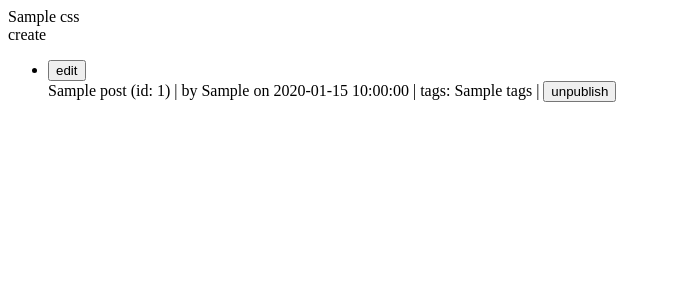
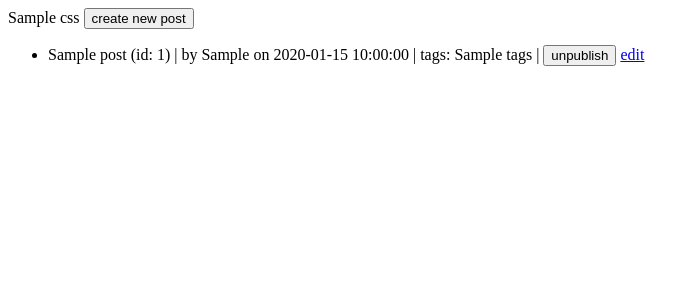
Before and after one commit to foundling/mtsite, a Flask app: template templates/admin/dashboard.html in a window 1280 px wide. Shown: the top 300 px of the page, without its empty margins (0-698 px from the left). Run offline with Flask 2, Linux system fonts and the light colour scheme; the template is opened without the code that fills it: most values are stand-ins (such as "Sample title", 1, 10 or a date in 2020).

Commit message:
wip. debugging crud

```diff
--- a/app.py
+++ b/app.py
@@ -91,11 +91,11 @@
     first_name = StringField('First Name', validators=[InputRequired(),Length(min=1, max=100)])
     last_name = StringField('Last Name', validators=[InputRequired(),Length(min=1, max=100)])
 
-CREATE_POST = 'insert into post (author_id, pub_date, title, content, published) values (NULL, ?, ?, ?, ?, ?)'
+CREATE_POST = 'insert into post (author_id, pub_date, title, content, published) values (?, ?, ?, ?, ?)'
 UPDATE_POST = 'update post set pub_date = ?, title = ?, content = ?, published = ? where id = ?'
 TAGS_FOR_POST_BY_POST_ID = 'select tag.tag, tag.id from tag join post_tag on tag.id = post_tag.tag_id join post on post.id = post_tag.post_id where post_id = ?'
-CREATE_TAG = 'insert or ignore into tag values (NULL, ?)'
-ADD_TAG_TO_POST = 'insert or ignore into post_tag values (NULL, ?, ?)'
+CREATE_TAG = 'insert or ignore into tag (tag) values (?)'
+ADD_TAG_TO_POST = 'insert or ignore into post_tag (post_id, tag_id) values (?, ?)'
 DELETE_TAG_FROM_POST = 'delete from post_tag where post_tag.post_id = ? and post_tag.tag_id = ?'
 ALL_POSTS_WITH_TAGS = '''
     select
@@ -104,7 +104,7 @@
         from post
         join post_tag on post.id = post_tag.post_id
         join tag on tag.id = post_tag.tag_id
-        join post_author on post.id = post_author.post_id
+        join post_author on post.author_id = post_author.author_id
         join author on post_author.author_id = author.id
         group by post.id;
     '''
@@ -170,7 +170,6 @@
 def login():
 
     form = LoginForm()
-    error = None
 
     if form.validate_on_submit():
 
@@ -182,14 +181,16 @@
             result = cur.fetchone()
 
             if result is None:
-                return render_template('admin/login.html', form=form, error='Invalid user/password combination')
+                error = 'Invalid user/password combination'
+                return render_template('admin/login.html', form=form, error=error)
 
             user = load_user(result['id'])
 
             if bcrypt.check_password_hash(user.password, form.password.data):
                 login_user(user, remember=form.remember.data)
             else:
-                return render_template('admin/login.html', form=form, error='invalid user/password combination')
+                error = 'invalid user/password combination'
+                return render_template('admin/login.html', form=form, error=error)
 
             # is_safe_url should check if the url is safe for redirects.
             # See http://flask.pocoo.org/snippets/62/ for an example.
@@ -206,20 +207,25 @@
 @login_required
 @app.route('/admin/logout')
 def logout():
+
     logout_user()
     return redirect(url_for('login'))
 
 @app.route('/admin/register', methods=['GET','POST'])
 def register():
+
     if request.method == 'GET':
         form = RegisterForm()
         return render_template('admin/login.html', form=form)
+
     elif request.method == 'POST':
         return render_template('admin/login.html')
 
 @app.route('/admin/post/new', methods=['GET','POST'])
 @login_required
 def new_post():
+
+    author_id = current_user.id
 
     if request.method == 'GET':
 
@@ -228,6 +234,7 @@
             'content': 'abc',
             'title': 'The ABC Are Really Cool'
         }
+
         return render_template('admin/create-post.html', post=post)
 
     elif request.method == 'POST':
@@ -245,24 +252,28 @@
             con.row_factory = sqlite3.Row
             cur = con.cursor()
 
-            # create post
-            cur.execute(CREATE_POST, (author, pub_date, title, content, published))
+            cur.execute(CREATE_POST, [author_id, pub_date, title, content, published])
             post_id = cur.lastrowid
+            con.commit()
 
             # add tags to post, ensure no errors on duplicates with 'or ignore' clause
             # admits good data, prevents bad data w/out erros
             for tag in tags:
 
-                cur.execute("insert or ignore into tag values (NULL, ?)", [tag])
+                cur.execute(CREATE_TAG, [tag])
 
                 # tag is in db at this point, get its id
                 cur.execute("select id from tag where tag = ?", [tag])
                 new_tag = cur.fetchone()
-                cur.execute("insert or ignore into post_tag values (NULL, ?, ?)", (post_id, new_tag['id']))
+                cur.execute(ADD_TAG_TO_POST, [post_id, new_tag['id']])
 
             con.commit()
 
-            return redirect('/admin')
+            cur.execute(ALL_POSTS_WITH_TAGS)
+            posts = [post for post in cur.fetchall()]
+            print(len(posts), 'new posts: ')
+
+            return redirect('/admin/dashboard')
 
 @app.route('/admin/post/<int:post_id>/edit', methods=['GET', 'POST'])
 @login_required
@@ -292,6 +303,8 @@
             cur.execute(UPDATE_POST, (pub_date, title, content, published, post_id))
 
             cur.execute(TAGS_FOR_POST_BY_POST_ID, [post_id])
+            con.commit()
+
             old_tags_with_ids = dict(cur.fetchall()) # tag => id
             old_tags = set([tag.lower() for (tag, id) in old_tags_with_ids.items()])
 
@@ -302,6 +315,8 @@
                 # TODO: if we remove a post_tag entry, and there are no posts w/ that tag, need to delete tag from tags table.
                 # seems like a trigger is necessary?
                 cur.execute(DELETE_TAG_FROM_POST, (post_id, old_tags_with_ids[tag]))
+
+            con.commit()
 
             for tag in tags_to_add:
 
@@ -322,13 +337,14 @@
 
     with sqlite3.connect('db/mt.db') as con:
         cur = con.cursor()
-        cur.execute('update posts set published = 1 where id = ?', [post_id])
+        cur.execute('update post set published = 1 where id = ?', [post_id])
         con.commit()
 
     return redirect('/admin')
 
 @app.errorhandler(404)
 def page_not_found(error):
+
     return render_template('page_not_found.html'), 404
 
 if __name__ == '__main__':
--- a/static/css/admin.css
+++ b/static/css/admin.css
@@ -1,4 +1,3 @@
-
 .page-editor {
   background: white;
   color: black;
@@ -13,3 +12,11 @@
 .editor > .pane-preview {
   width: 45%;
 }
+
+input {
+  border: 0;
+  border-bottom: 1px solid black;
+}
+
+button {
+}
--- a/static/css/style.css
+++ b/static/css/style.css
@@ -213,3 +213,7 @@
    }
 
 }
+
+a > button {
+  border: 0 !important;
+}
--- a/templates/admin/dashboard.html
+++ b/templates/admin/dashboard.html
@@ -1,6 +1,6 @@
 {% block head %}
+  <link rel="stylesheet" type="text/css" href="{{ url_for('static', filename='css/admin.css') }}"></link>
   {{ mde.css }}
-  <style href="{{ url_for('static', filename='css/admin.css') }}"></style>
 {% endblock %}
 
 {% block messages %}
@@ -14,24 +14,31 @@
         </ul>
       {% endif %}
     {% endwith %}
+    <script>
+
+      setTimeout(() => {
+        document.querySelector('.user-notification').remove()
+      }, 3000);
+
+    </script>
   </div>
 {% endblock %}
 
 {% block content %}
-  <div class="page-admin"
-    <a href="/admin/post/new">create</a>
+  <a href="/admin/post/new"><button>create new post</button></a>
+  <div class="page-admin">
     <div>
       <ul>
         {% for post in posts %}
           <li>
-            <a href="/admin/post/{{post.id}}/edit"><button>edit</button></a>
             <form method="POST" action="/admin/post/{{ post.id }}/publish">
               {{ post.title }} (id: {{ post.id }}) | by {{ post.first_name }} on {{ post.pub_date }} {% if post.tags %}| tags: {{ post.tags }} |{% endif %}
               {% if post.published %}
                 <button type="submit" name="publish-post" value="publish">unpublish</button>
               {% else %}
-                <button type="submit" name="publish-post" value="unpublish">publish</button>
+              <button type="submit" name="publish-post" value="unpublish">publish</button>
               {% endif %}
+              <a href="/admin/post/{{post.id}}/edit">edit</a>
             </form>
           </li>
         {% endfor %}
--- a/templates/admin/edit-post.html
+++ b/templates/admin/edit-post.html
@@ -3,5 +3,5 @@
 {% from "admin/macros/editor.html" import editor with context %}
 
 {% block content %}
-  {{ editor(method='POST', action="/admin/post/{}/edit".format(post.id), post=post, mode="edit") }}
+  {{ editor(method='POST', action="/admin/post/{}/edit".format(post.id), post=post, mode="update") }}
 {% endblock %}
--- a/templates/admin/layout.html
+++ b/templates/admin/layout.html
@@ -1,10 +1,13 @@
 {% extends "base.html" %}
 
 {% block head %}
+  <link rel="stylesheet" href="{{ url_for('static', filename="css/admin.css") }}" ></link>
   {{ mde.css }}
 {% endblock %}
 
+
 {% block messages %}
 {% endblock %}
+
 {% block content %}
 {% endblock %}
--- a/templates/base.html
+++ b/templates/base.html
@@ -3,8 +3,9 @@
 
   <head>
     <meta name="viewport" content="width=device-width, initial-scale=1">
-
-    {% block head %}{% endblock %}
+    <head>
+      {% block head %}{% endblock %}
+    </head>
 
     <!-- <script src="https://kit.fontawesome.com/beb61ff654.js" crossorigin="anonymous"></script> -->
 
```
Also changed, not shown: templates/admin/login.html (+14 -8 lines), db/mt.db, 1 other file.
